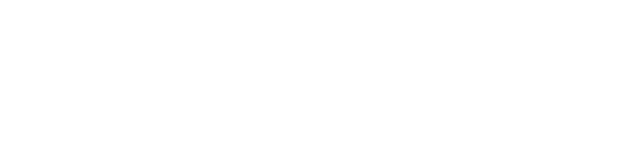
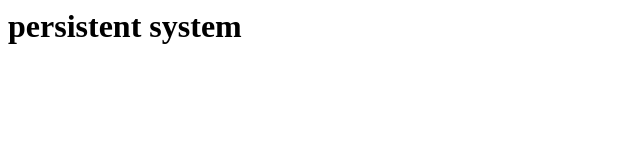
Before and after one commit to aksha123-git/Repo4, a plain HTML site: page index.html in a window 1280 px wide. Shown: the whole page, without its empty margins (0-640 px from the left). Drawn offline with Linux system fonts and the light colour scheme.

Commit message:
Update index.html

```diff
--- a/index.html
+++ b/index.html
@@ -3,6 +3,6 @@
 
   </head>
   <body>
-
+    <h1>persistent system</h1>
   </body>
 </html>
```
